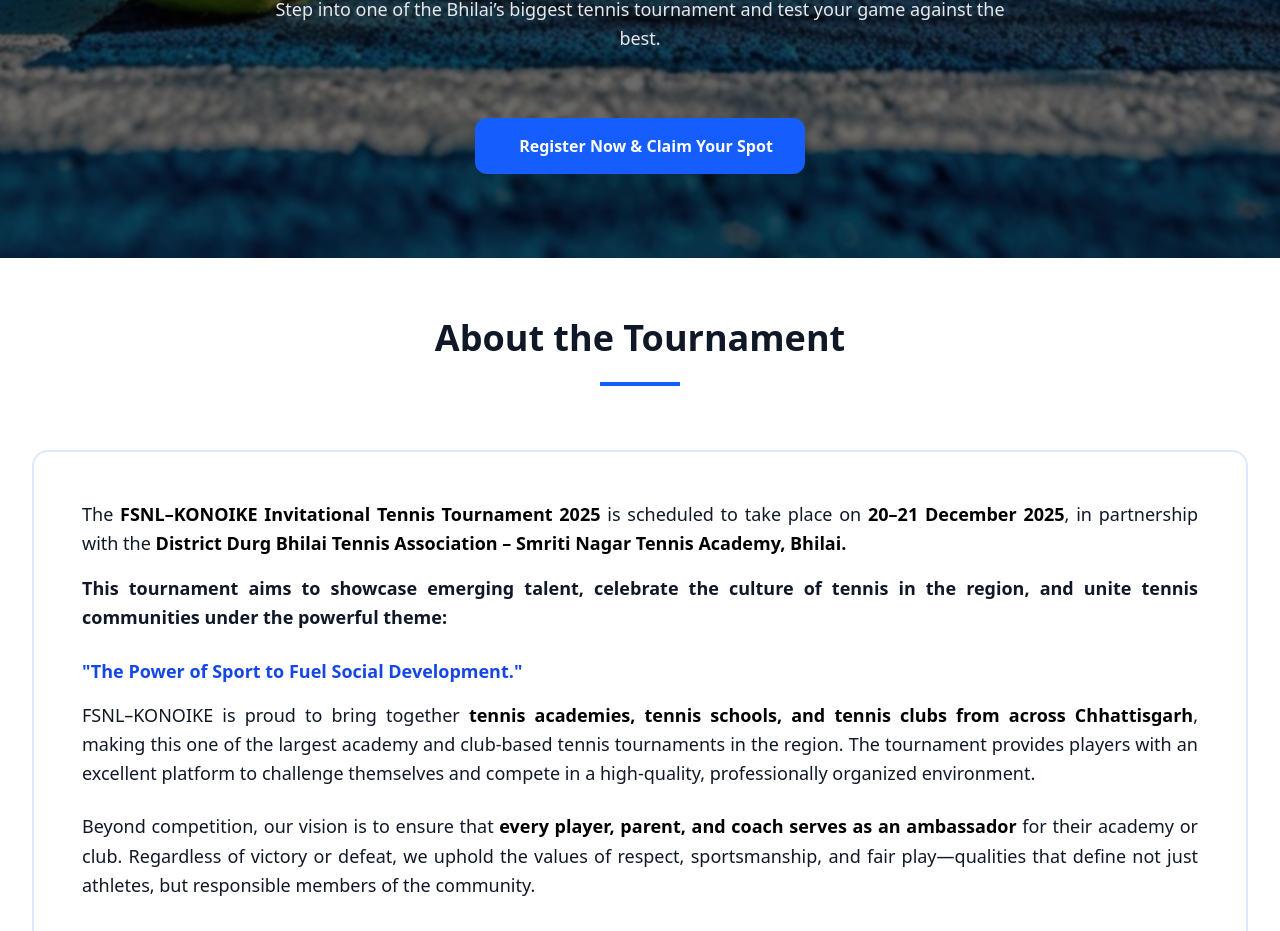
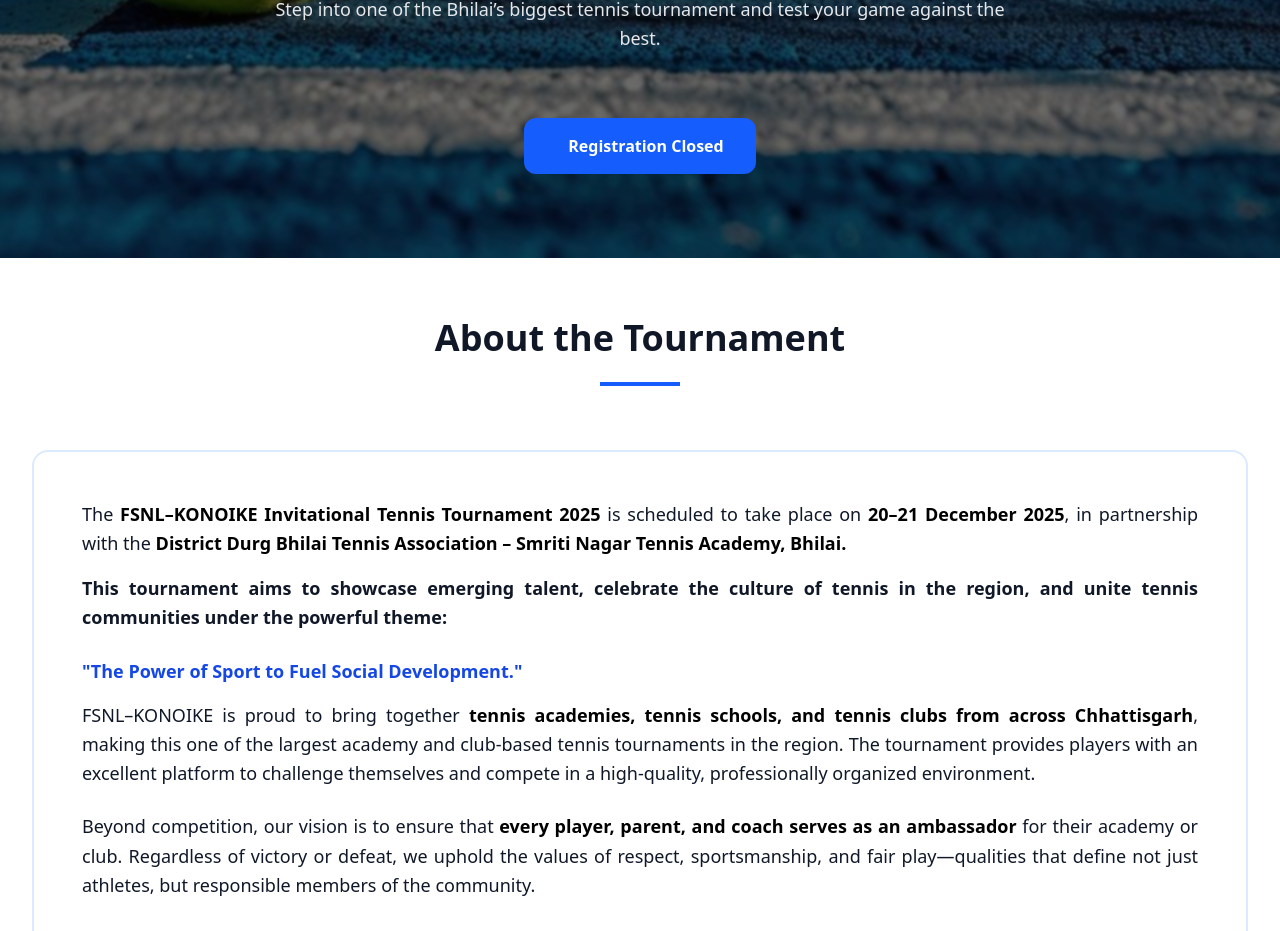
Before and after one commit to Shivanshu666/Tennis-, a React (Vite) app in the folder Client/: page / in a window 1280 px wide. Shown: the part 869-1800 px from the top of the page. Built offline with nearby package versions, Linux system fonts and the light colour scheme.

Commit message:
Registration closed

```diff
--- a/Client/src/components/Home.jsx
+++ b/Client/src/components/Home.jsx
@@ -605,11 +605,11 @@ const Home = () => {
 
             {/* Register Button */}
             <button
-              onClick={() => window.open('https://docs.google.com/forms/d/e/1FAIpQLSc4EQiX_aiiL9q7GlsnjLQuYdae3CXYEx0VDAded7ufnQLGtg/viewform?pli=1&fbzx=8530774600493220154', '_blank')}
+              // onClick={() => window.open('https://docs.google.com/forms/d/e/1FAIpQLSc4EQiX_aiiL9q7GlsnjLQuYdae3CXYEx0VDAded7ufnQLGtg/viewform?pli=1&fbzx=8530774600493220154', '_blank')}
               className="group px-8 py-4 bg-blue-600 hover:cursor-pointer text-white font-semibold rounded-xl hover:bg-blue-700 hover:-translate-y-1 transition-all duration-300 shadow-2xl flex items-center gap-3 w-full sm:w-auto justify-center"
             >
               <i className="fas fa-user-plus group-hover:scale-110 transition-transform"></i>
-              <span>Register Now & Claim Your Spot</span>
+              <span>Registration Closed</span>
             </button>
           </div>
 
```
